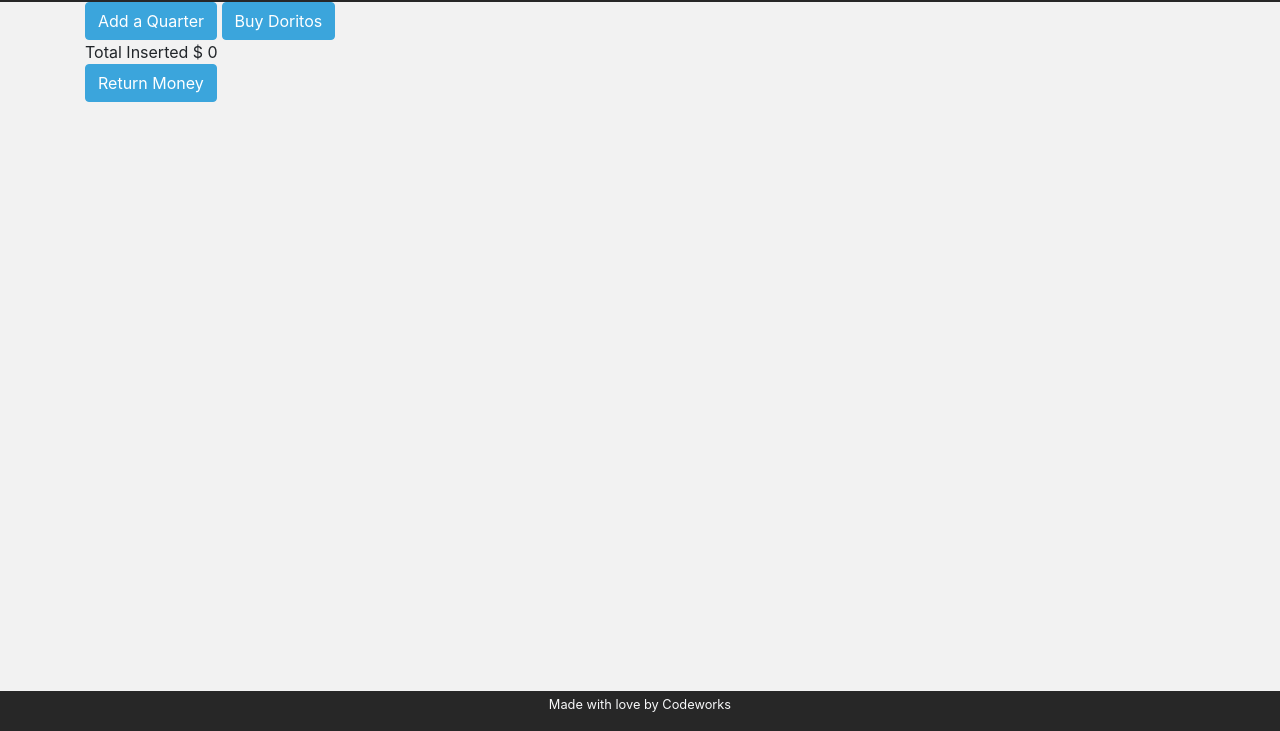
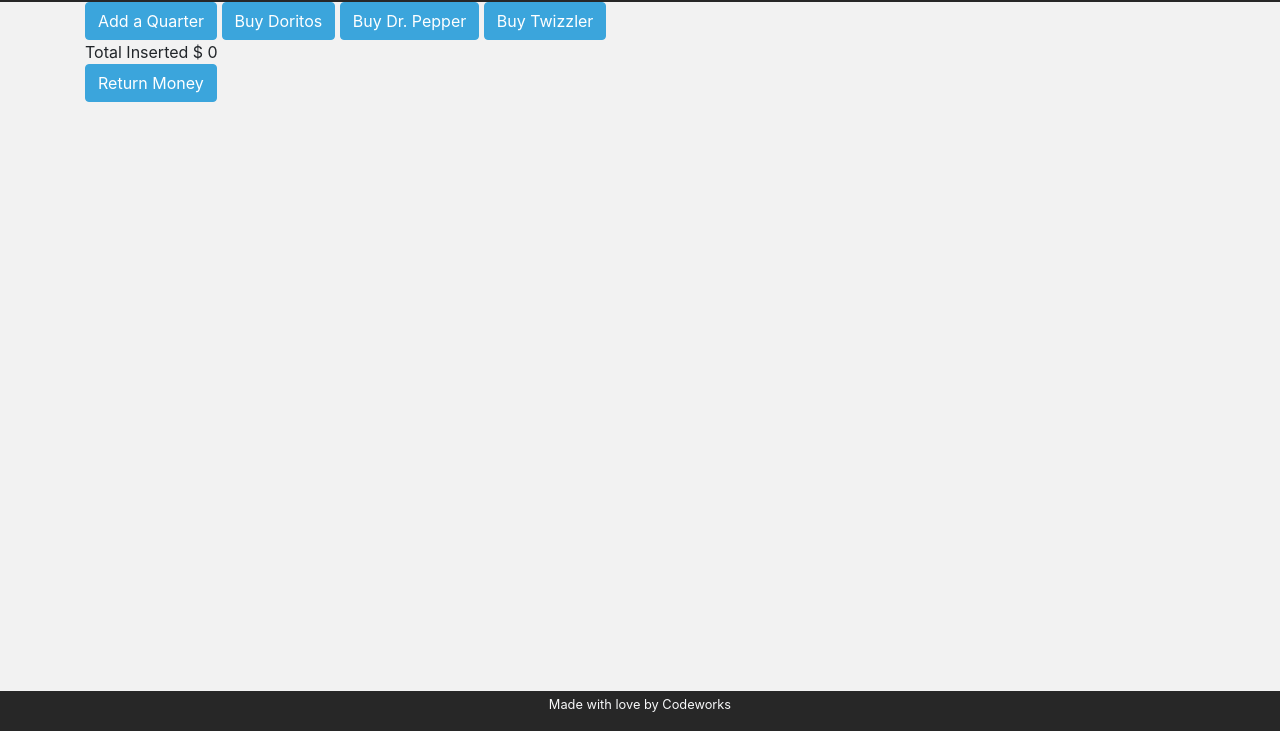
Before and after one commit to john87barker/vending, a website with bundled scripts: page index.html in a window 1280 px wide. Shown: the part 69-800 px from the top of the page. Built offline with nearby package versions, Linux system fonts and the light colour scheme.

Commit message:
all buying works

```diff
--- a/app/AppState.js
+++ b/app/AppState.js
@@ -7,8 +7,8 @@
 
   snack = [
     new Snack('Doritos', 1, 10),
-new Snack('Dr. Pepper', 1.25, 10) ,
-new Snack('Twizzler', .75, 10)
+    new Snack('Dr. Pepper', 1.25, 10) ,
+    new Snack('Twizzler', .75, 10)
   ]
 }
 
--- a/index.html
+++ b/index.html
@@ -27,10 +27,12 @@
 
 <button type="button" class="btn btn-primary" onclick="app.vendingController.add()">Add a Quarter</button>
 
-<!-- <button type="button" class="btn btn-primary" onclick="">Buy Twizzler</button>
-<button type="button" class="btn btn-primary" onclick="app.vendingController.DP">Buy Dr. Pepper</button> -->
 
 <button type="button" class="btn btn-primary" onclick="app.vendingController.buy('Doritos')">Buy Doritos</button>
+
+<button type="button" class="btn btn-primary" onclick="app.vendingController.buy('Dr. Pepper')">Buy Dr. Pepper</button>
+
+<button type="button" class="btn btn-primary" onclick="app.vendingController.buy('Twizzler')">Buy Twizzler</button>
 
 <div>Total Inserted $ <span id="total"></span></div>
 
```
